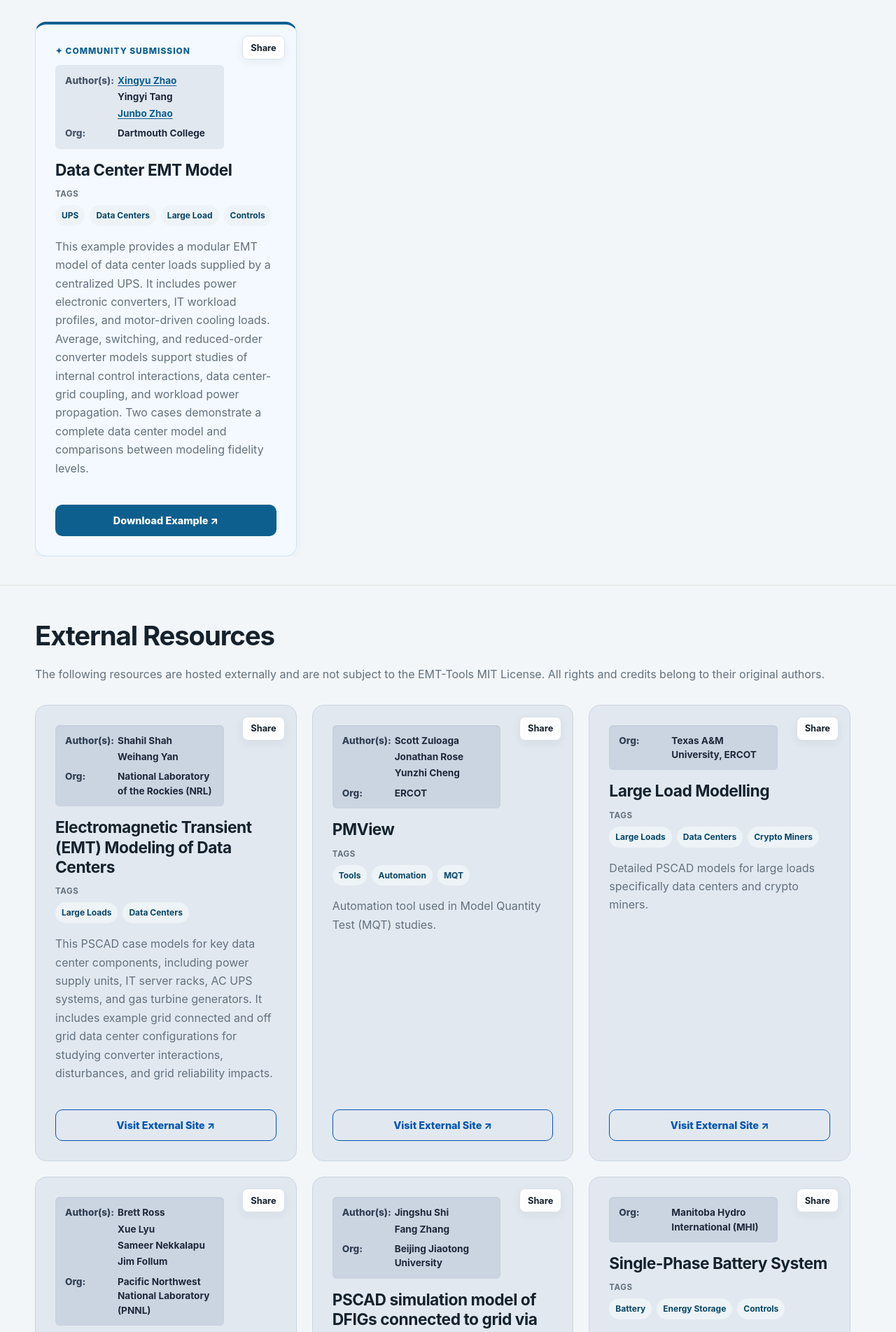
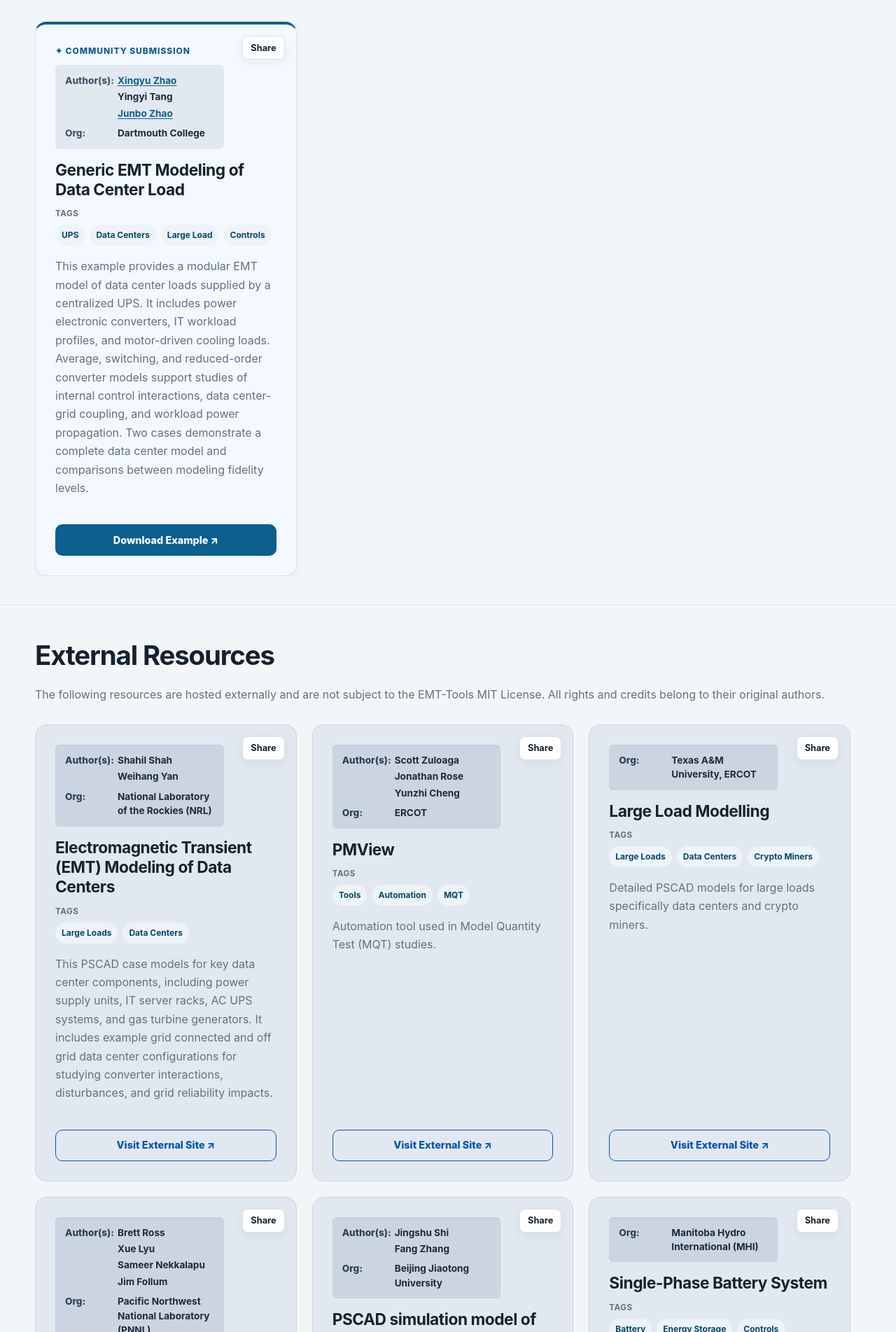
Before and after one commit to EMT-Tools/emt-tools.github.io, a Jekyll site: the page built from index.html, in a window 1280 px wide. Shown: the part 2599-4502 px from the top of the page at 70% size. Built offline with Jekyll 4.4.1, drawn with Linux system fonts in a browser that asks for light colours.

Commit message:
Update submissions.yml

```diff
--- a/_data/submissions.yml
+++ b/_data/submissions.yml
@@ -35,7 +35,7 @@
 
 
 
-- title: "Data Center EMT Model"
+- title: "Generic EMT Modeling of Data Center Load"
   author: "Xingyu Zhao, Yingyi Tang, Junbo Zhao"
   linkedin: "https://www.linkedin.com/in/xingyu-zhao-b9b55b21b?utm_source=share_via&utm_content=profile&utm_medium=member_android, none, https://www.linkedin.com/in/junbo-zhao-7b8254a6"
   organization: "Dartmouth College"
```
